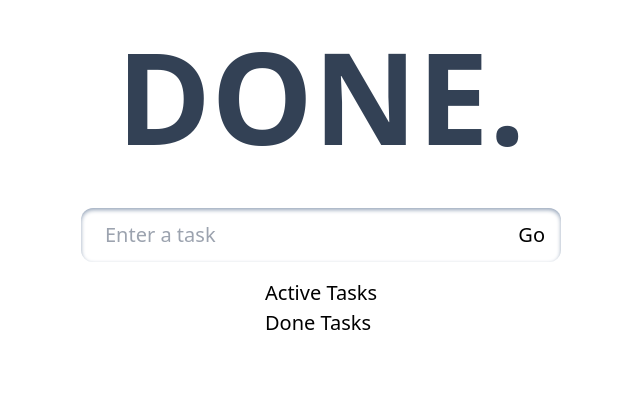
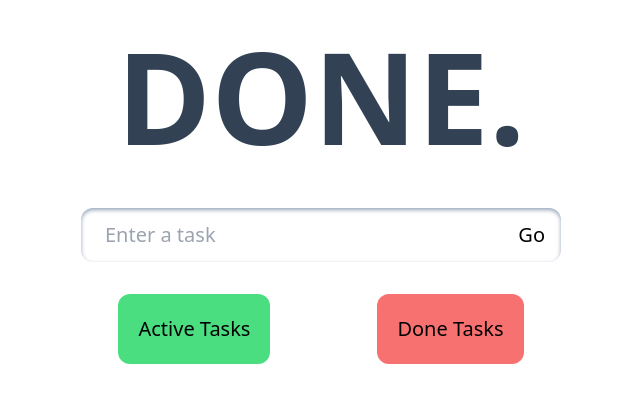
Before and after one commit to PhilKsr/done, a Next.js app: page / in a window 1280 px wide. Shown: the top 402 px of the page, without its empty margins (319-959 px from the left). Built offline with nearby package versions, Linux system fonts and the light colour scheme.

Commit message:
Styled todolists

```diff
--- a/components/InputField.tsx
+++ b/components/InputField.tsx
@@ -10,7 +10,7 @@ const InputField = ({ todo, setTodo, onHandleAdd }: Props) => {
   const inputRef = useRef<HTMLInputElement>(null);
   return (
     <form
-      className='flex relative items-center xl:w-2/5'
+      className='flex relative items-center w-full md:w-3/5 xl:w-2/5'
       onSubmit={(e) => {
         onHandleAdd(e);
         inputRef.current?.blur();
--- a/components/TodoList.tsx
+++ b/components/TodoList.tsx
@@ -10,11 +10,13 @@ interface Props {
 
 const TodoList = ({ todos, onSetTodos }: Props) => {
   return (
-    <div>
+    <div className='flex flex-wrap xl:w-2/5 justify-around group'>
       <Droppable droppableId='TodosList'>
         {(provided, snapshot) => (
           <div
-            className={`${snapshot.isDraggingOver ? "dragactive" : ""}`}
+            className={`${
+              snapshot.isDraggingOver ? "dragactive" : ""
+            } p-5 m-4 bg-green-400 rounded-xl hover:scale-105 hover:bg-green-300`}
             ref={provided.innerRef}
             {...provided.droppableProps}>
             <span>Active Tasks</span>
@@ -34,7 +36,9 @@ const TodoList = ({ todos, onSetTodos }: Props) => {
       <Droppable droppableId='TodosDone'>
         {(provided, snapshot) => (
           <div
-            className={`${snapshot.isDraggingOver ? "dragcomplete" : ""}`}
+            className={`${
+              snapshot.isDraggingOver ? "dragcomplete" : ""
+            } p-5 m-4 bg-red-400 rounded-xl hover:scale-105 hover:bg-red-300`}
             ref={provided.innerRef}
             {...provided.droppableProps}>
             <span>Done Tasks</span>
```
